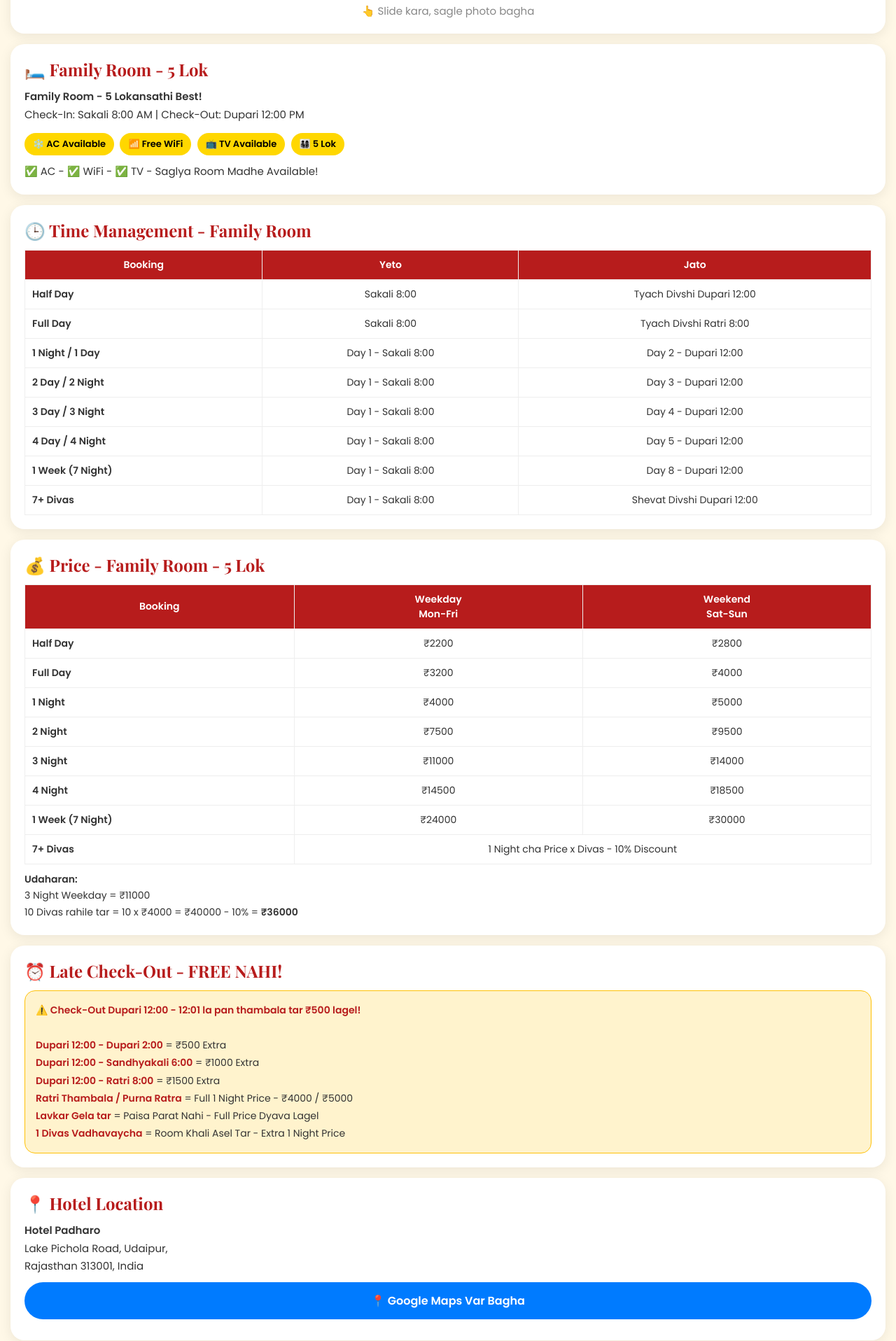
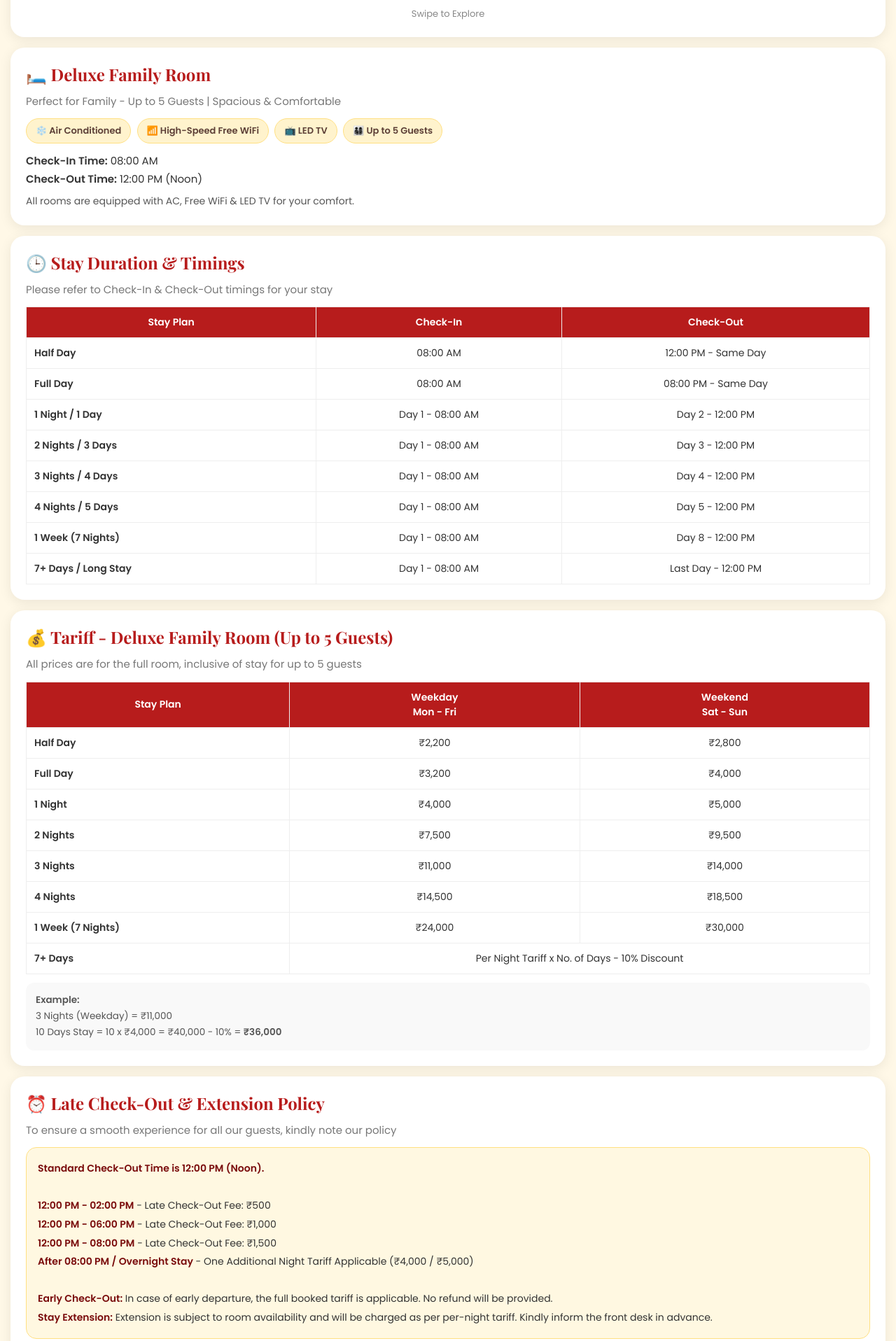
Before and after one commit to thombarrneha-svg/hotelpadharo, a plain HTML site: page index.html in a window 1280 px wide. Shown: the part 655-2571 px from the top of the page at 70% size. Drawn offline with nearby package versions, Linux system fonts and the light colour scheme.

Commit message:
Update index.html

```diff
--- a/index.html
+++ b/index.html
@@ -1,21 +1,21 @@
 <!DOCTYPE html>
-<html lang="mr">
+<html lang="en">
 <head>
 <meta charset="UTF-8">
 <meta name="viewport" content="width=device-width, initial-scale=1.0">
-<title>Hotel Padharo - Udaipur</title>
-<meta name="description" content="Hotel Padharo - Udaipur madhil best hotel, jevan, family dining, Rajasthani food">
-<meta name="keywords" content="Hotel Padharo, Hotel Padharo Udaipur, hotelpadharo udaipur, hotel in udaipur">
-<link href="https://fonts.googleapis.com/css2?family=Playfair+Display:wght@700&family=Poppins:wght@400;600&display=swap" rel="stylesheet">
+<title>Hotel Padharo - Udaipur | Luxury Stay</title>
+<meta name="description" content="Hotel Padharo - Udaipur, Lake Pichola Road. Luxury Family Stay, Rajasthani Hospitality">
+<link href="https://fonts.googleapis.com/css2?family=Playfair+Display:wght@700&family=Poppins:wght@400;500;600&display=swap" rel="stylesheet">
 <style>
 *{margin:0;padding:0;box-sizing:border-box}
 body{font-family:'Poppins',Arial;background:#FFF8E7;color:#333}
-.header{background:linear-gradient(135deg,#7A0C0C,#B71C1C);color:white;text-align:center;padding:28px 12px;border-radius:0 0 25px 25px}
+.header{background:linear-gradient(135deg,#7A0C0C,#B71C1C);color:white;text-align:center;padding:30px 12px;border-radius:0 0 25px 25px}
 .header h1{font-family:'Playfair Display',serif;font-size:36px;letter-spacing:1px}
 .header p{font-size:15px;margin-top:6px;opacity:0.95}
-.box{background:white;margin:15px;padding:20px;border-radius:20px;box-shadow:0 4px 18px rgba(0,0,0,0.08);text-align:left}
+.box{background:white;margin:15px;padding:22px;border-radius:20px;box-shadow:0 4px 18px rgba(0,0,0,0.08)}
 .box h2{font-family:'Playfair Display',serif;color:#B71C1C;font-size:24px;margin-bottom:10px}
 .box p{font-size:15px;line-height:1.7}
+.sub{color:#777;font-size:13.5px;margin-bottom:8px}
 .btn{display:block;text-align:center;background:#25D366;color:white;padding:14px;border-radius:30px;text-decoration:none;font-weight:600;margin:10px 0;font-size:16px}
 .btn-blue{background:#007BFF}
 .btn-red{background:#B71C1C}
@@ -29,12 +29,13 @@ video{width:100%;border-radius:15px;margin-top:8px}
 .dot{height:9px;width:9px;background:#DDD;display:inline-block;border-radius:50%;margin:0 4px}
 .dot.active{background:#B71C1C;width:22px;border-radius:10px}
 table{width:100%;border-collapse:collapse;margin-top:12px;font-size:14px}
-th,td{border:1px solid #eee;padding:10px;text-align:center}
+th,td{border:1px solid #eee;padding:11px;text-align:center}
 th{background:#B71C1C;color:white}
 td:first-child{text-align:left;font-weight:600}
-.late-box{background:#FFF3CD;border:1px solid #FFC107;padding:15px;border-radius:15px;margin-top:12px;line-height:1.8;font-size:14px}
-.late-box b{color:#B71C1C}
-.badge{display:inline-block;background:#FFD700;color:#000;padding:6px 12px;border-radius:20px;font-weight:600;font-size:13px;margin:4px 4px 0 0}
+.policy{background:#FFF8E1;border:1px solid #FFE082;padding:16px;border-radius:15px;margin-top:12px;line-height:1.9;font-size:14px}
+.policy b{color:#7A0C0C}
+.badge{display:inline-block;background:#FFF3CD;color:#5D4037;padding:7px 13px;border-radius:20px;font-weight:600;font-size:13px;margin:4px 4px 0 0;border:1px solid #FFE082}
+.note{background:#F9F9F9;padding:14px;border-radius:12px;margin-top:12px;font-size:13.5px;line-height:1.7;color:#555}
 .footer{text-align:center;padding:20px;color:#888;font-size:13px}
 </style>
 </head>
@@ -42,13 +43,13 @@ td:first-child{text-align:left;font-weight:600}
 
 <div class="header">
 <h1>✨ Hotel Padharo ✨</h1>
-<p>Udaipur - Lake Pichola Road</p>
-<p>Padharo Mhare Desh! 🙏</p>
+<p>Lake Pichola Road, Udaipur</p>
+<p>Padharo Mhare Desh! 🙏 | Royal Rajasthani Hospitality</p>
 </div>
 
 <div class="box">
-<h2>🏨 Hotel Photos</h2>
-<p>Udaipur cha sarvat sundar Palace View Hotel!</p>
+<h2>🏨 Gallery</h2>
+<p class="sub">Experience the Royal Charm of Udaipur</p>
 <div class="slider">
 <img class="slide active" src="photo1.jpg.jpg">
 <img class="slide" src="photo2.jpg.jpg">
@@ -61,76 +62,81 @@ td:first-child{text-align:left;font-weight:600}
 <button class="next" onclick="move(1)">❯</button>
 </div>
 <div class="dots" id="dots"></div>
-<p style="text-align:center;color:#888;margin-top:8px">👆 Slide kara, sagle photo bagha</p>
+<p style="text-align:center;color:#888;margin-top:8px;font-size:13px">Swipe to Explore</p>
 </div>
 
 <div class="box">
-<h2>🛏️ Family Room - 5 Lok</h2>
-<p><b>Family Room - 5 Lokansathi Best!</b><br>Check-In: Sakali 8:00 AM | Check-Out: Dupari 12:00 PM</p>
-<div style="margin-top:10px">
-<span class="badge">❄️ AC Available</span>
-<span class="badge">📶 Free WiFi</span>
-<span class="badge">📺 TV Available</span>
-<span class="badge">👨‍👩‍👧‍👦 5 Lok</span>
+<h2>🛏️ Deluxe Family Room</h2>
+<p class="sub">Perfect for Family - Up to 5 Guests | Spacious & Comfortable</p>
+<div>
+<span class="badge">❄️ Air Conditioned</span>
+<span class="badge">📶 High-Speed Free WiFi</span>
+<span class="badge">📺 LED TV</span>
+<span class="badge">👨‍👩‍👧‍👦 Up to 5 Guests</span>
 </div>
-<p style="margin-top:10px">✅ AC - ✅ WiFi - ✅ TV - Saglya Room Madhe Available!</p>
+<p style="margin-top:12px"><b>Check-In Time:</b> 08:00 AM<br><b>Check-Out Time:</b> 12:00 PM (Noon)</p>
+<p style="margin-top:8px;color:#555;font-size:14px">All rooms are equipped with AC, Free WiFi & LED TV for your comfort.</p>
 </div>
 
 <div class="box">
-<h2>🕒 Time Management - Family Room</h2>
+<h2>🕒 Stay Duration & Timings</h2>
+<p class="sub">Please refer to Check-In & Check-Out timings for your stay</p>
 <table>
-<tr><th>Booking</th><th>Yeto</th><th>Jato</th></tr>
-<tr><td>Half Day</td><td>Sakali 8:00</td><td>Tyach Divshi Dupari 12:00</td></tr>
-<tr><td>Full Day</td><td>Sakali 8:00</td><td>Tyach Divshi Ratri 8:00</td></tr>
-<tr><td>1 Night / 1 Day</td><td>Day 1 - Sakali 8:00</td><td>Day 2 - Dupari 12:00</td></tr>
-<tr><td>2 Day / 2 Night</td><td>Day 1 - Sakali 8:00</td><td>Day 3 - Dupari 12:00</td></tr>
-<tr><td>3 Day / 3 Night</td><td>Day 1 - Sakali 8:00</td><td>Day 4 - Dupari 12:00</td></tr>
-<tr><td>4 Day / 4 Night</td><td>Day 1 - Sakali 8:00</td><td>Day 5 - Dupari 12:00</td></tr>
-<tr><td>1 Week (7 Night)</td><td>Day 1 - Sakali 8:00</td><td>Day 8 - Dupari 12:00</td></tr>
-<tr><td>7+ Divas</td><td>Day 1 - Sakali 8:00</td><td>Shevat Divshi Dupari 12:00</td></tr>
+<tr><th>Stay Plan</th><th>Check-In</th><th>Check-Out</th></tr>
+<tr><td>Half Day</td><td>08:00 AM</td><td>12:00 PM - Same Day</td></tr>
+<tr><td>Full Day</td><td>08:00 AM</td><td>08:00 PM - Same Day</td></tr>
+<tr><td>1 Night / 1 Day</td><td>Day 1 - 08:00 AM</td><td>Day 2 - 12:00 PM</td></tr>
+<tr><td>2 Nights / 3 Days</td><td>Day 1 - 08:00 AM</td><td>Day 3 - 12:00 PM</td></tr>
+<tr><td>3 Nights / 4 Days</td><td>Day 1 - 08:00 AM</td><td>Day 4 - 12:00 PM</td></tr>
+<tr><td>4 Nights / 5 Days</td><td>Day 1 - 08:00 AM</td><td>Day 5 - 12:00 PM</td></tr>
+<tr><td>1 Week (7 Nights)</td><td>Day 1 - 08:00 AM</td><td>Day 8 - 12:00 PM</td></tr>
+<tr><td>7+ Days / Long Stay</td><td>Day 1 - 08:00 AM</td><td>Last Day - 12:00 PM</td></tr>
 </table>
 </div>
 
 <div class="box">
-<h2>💰 Price - Family Room - 5 Lok</h2>
+<h2>💰 Tariff - Deluxe Family Room (Up to 5 Guests)</h2>
+<p class="sub">All prices are for the full room, inclusive of stay for up to 5 guests</p>
 <table>
-<tr><th>Booking</th><th>Weekday<br>Mon-Fri</th><th>Weekend<br>Sat-Sun</th></tr>
-<tr><td>Half Day</td><td>₹2200</td><td>₹2800</td></tr>
-<tr><td>Full Day</td><td>₹3200</td><td>₹4000</td></tr>
-<tr><td>1 Night</td><td>₹4000</td><td>₹5000</td></tr>
-<tr><td>2 Night</td><td>₹7500</td><td>₹9500</td></tr>
-<tr><td>3 Night</td><td>₹11000</td><td>₹14000</td></tr>
-<tr><td>4 Night</td><td>₹14500</td><td>₹18500</td></tr>
-<tr><td>1 Week (7 Night)</td><td>₹24000</td><td>₹30000</td></tr>
-<tr><td>7+ Divas</td><td colspan="2">1 Night cha Price x Divas - 10% Discount</td></tr>
+<tr><th>Stay Plan</th><th>Weekday<br>Mon - Fri</th><th>Weekend<br>Sat - Sun</th></tr>
+<tr><td>Half Day</td><td>₹2,200</td><td>₹2,800</td></tr>
+<tr><td>Full Day</td><td>₹3,200</td><td>₹4,000</td></tr>
+<tr><td>1 Night</td><td>₹4,000</td><td>₹5,000</td></tr>
+<tr><td>2 Nights</td><td>₹7,500</td><td>₹9,500</td></tr>
+<tr><td>3 Nights</td><td>₹11,000</td><td>₹14,000</td></tr>
+<tr><td>4 Nights</td><td>₹14,500</td><td>₹18,500</td></tr>
+<tr><td>1 Week (7 Nights)</td><td>₹24,000</td><td>₹30,000</td></tr>
+<tr><td>7+ Days</td><td colspan="2">Per Night Tariff x No. of Days - 10% Discount</td></tr>
 </table>
-<p style="margin-top:10px;font-size:14px"><b>Udaharan:</b><br>3 Night Weekday = ₹11000<br>10 Divas rahile tar = 10 x ₹4000 = ₹40000 - 10% = <b>₹36000</b></p>
+<div class="note"><b>Example:</b><br>3 Nights (Weekday) = ₹11,000<br>10 Days Stay = 10 x ₹4,000 = ₹40,000 - 10% = <b>₹36,000</b></div>
 </div>
 
 <div class="box">
-<h2>⏰ Late Check-Out - FREE NAHI!</h2>
-<div class="late-box">
-<b>⚠️ Check-Out Dupari 12:00 - 12:01 la pan thambala tar ₹500 lagel!</b><br><br>
-<b>Dupari 12:00 - Dupari 2:00</b> = ₹500 Extra<br>
-<b>Dupari 12:00 - Sandhyakali 6:00</b> = ₹1000 Extra<br>
-<b>Dupari 12:00 - Ratri 8:00</b> = ₹1500 Extra<br>
-<b>Ratri Thambala / Purna Ratra</b> = Full 1 Night Price - ₹4000 / ₹5000<br>
-<b>Lavkar Gela tar</b> = Paisa Parat Nahi - Full Price Dyava Lagel<br>
-<b>1 Divas Vadhavaycha</b> = Room Khali Asel Tar - Extra 1 Night Price
+<h2>⏰ Late Check-Out & Extension Policy</h2>
+<p class="sub">To ensure a smooth experience for all our guests, kindly note our policy</p>
+<div class="policy">
+<b>Standard Check-Out Time is 12:00 PM (Noon).</b><br><br>
+<b>12:00 PM - 02:00 PM</b> - Late Check-Out Fee: ₹500<br>
+<b>12:00 PM - 06:00 PM</b> - Late Check-Out Fee: ₹1,000<br>
+<b>12:00 PM - 08:00 PM</b> - Late Check-Out Fee: ₹1,500<br>
+<b>After 08:00 PM / Overnight Stay</b> - One Additional Night Tariff Applicable (₹4,000 / ₹5,000)<br><br>
+<b>Early Check-Out:</b> In case of early departure, the full booked tariff is applicable. No refund will be provided.<br>
+<b>Stay Extension:</b> Extension is subject to room availability and will be charged as per per-night tariff. Kindly inform the front desk in advance.
 </div>
+<div class="note">💡 <b>Guest Note:</b> We request our guests to kindly inform the reception in advance for any late check-out or extension, so we can serve you better.</div>
 </div>
 
 <div class="box">
-<h2>📍 Hotel Location</h2>
+<h2>📍 Location</h2>
 <p><b>Hotel Padharo</b><br>Lake Pichola Road, Udaipur,<br>Rajasthan 313001, India</p>
-<a class="btn btn-blue" href="https://share.google/bDBlhWDiCAOMsA20F">📍 Google Maps Var Bagha</a>
+<a class="btn btn-blue" href="https://share.google/bDBlhWDiCAOMsA20F">📍 View on Google Maps</a>
 </div>
 
 <div class="box">
-<h2>📞 Contact</h2>
+<h2>📞 Reservations & Contact</h2>
 <p><b>Mobile:</b> +91 98765 43210<br><b>Booking:</b> +91 98765 43210<br><b>WhatsApp:</b> +91 98765 43210</p>
-<a class="btn" href="https://wa.me/919876543210?text=Namaste!%20Mala%20Hotel%20Padharo%20madhye%20booking%20karaychi%20aahe.">💬 WhatsApp Var Booking Kara</a>
-<a class="btn btn-red" href="tel:+919876543210">📞 Call Kara</a>
+<a class="btn" href="https://wa.me/919876543210?text=Namaste!%20I%20would%20like%20to%20book%20a%20room%20at%20Hotel%20Padharo%2C%20Udaipur.">💬 Book on WhatsApp</a>
+<a class="btn btn-red" href="tel:+919876543210">📞 Call for Reservation</a>
 </div>
 
 <div class="box">
@@ -139,11 +145,11 @@ td:first-child{text-align:left;font-weight:600}
 </div>
 
 <div class="box">
-<h2>✨ Suvidha</h2>
-<p>✅ AC Available - Saglya Room Madhe<br>✅ Free WiFi<br>✅ TV Available<br>✅ Lake View Rooms<br>✅ Swimming Pool<br>✅ Royal Palace Style<br>✅ Wedding & Events<br>✅ Family Stay</p>
+<h2>✨ Amenities & Facilities</h2>
+<p>✅ Air Conditioned Rooms<br>✅ High-Speed Free WiFi<br>✅ LED TV in All Rooms<br>✅ Lake View Rooms<br>✅ Swimming Pool<br>✅ Royal Palace Style Interiors<br>✅ Wedding & Event Venue<br>✅ Family Friendly Stay</p>
 </div>
 
-<p class="footer">Hotel Padharo - Udaipur © 2026 ❤️</p>
+<p class="footer">Hotel Padharo - Udaipur © 2026 | Padharo Mhare Desh ❤️</p>
 
 <script>
 let index = 0;
```
